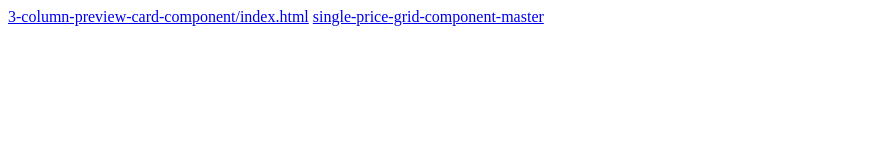
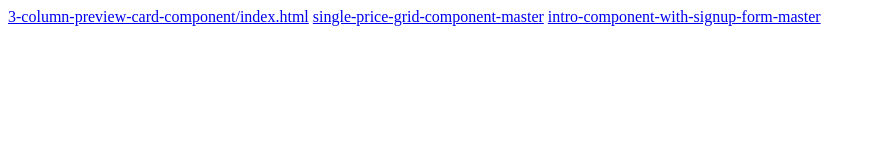
Before and after one commit to AJAY0993/frontendMentorChallenges, a plain HTML site: page index.html in a window 1280 px wide. Shown: the whole page, without its empty margins (0-876 px from the left). Drawn offline with Linux system fonts and the light colour scheme.

Commit message:
added link in index,html

```diff
--- a/index.html
+++ b/index.html
@@ -10,6 +10,7 @@
 <body>
     <a href="./3-column-preview-card-component/index.html">3-column-preview-card-component/index.html</a>
     <a href="./single-price-grid-component-master/index.html">single-price-grid-component-master</a>
+    <a href="./intro-component-with-signup-form-master/">intro-component-with-signup-form-master</a>
 </body>
 
 </html>
```
